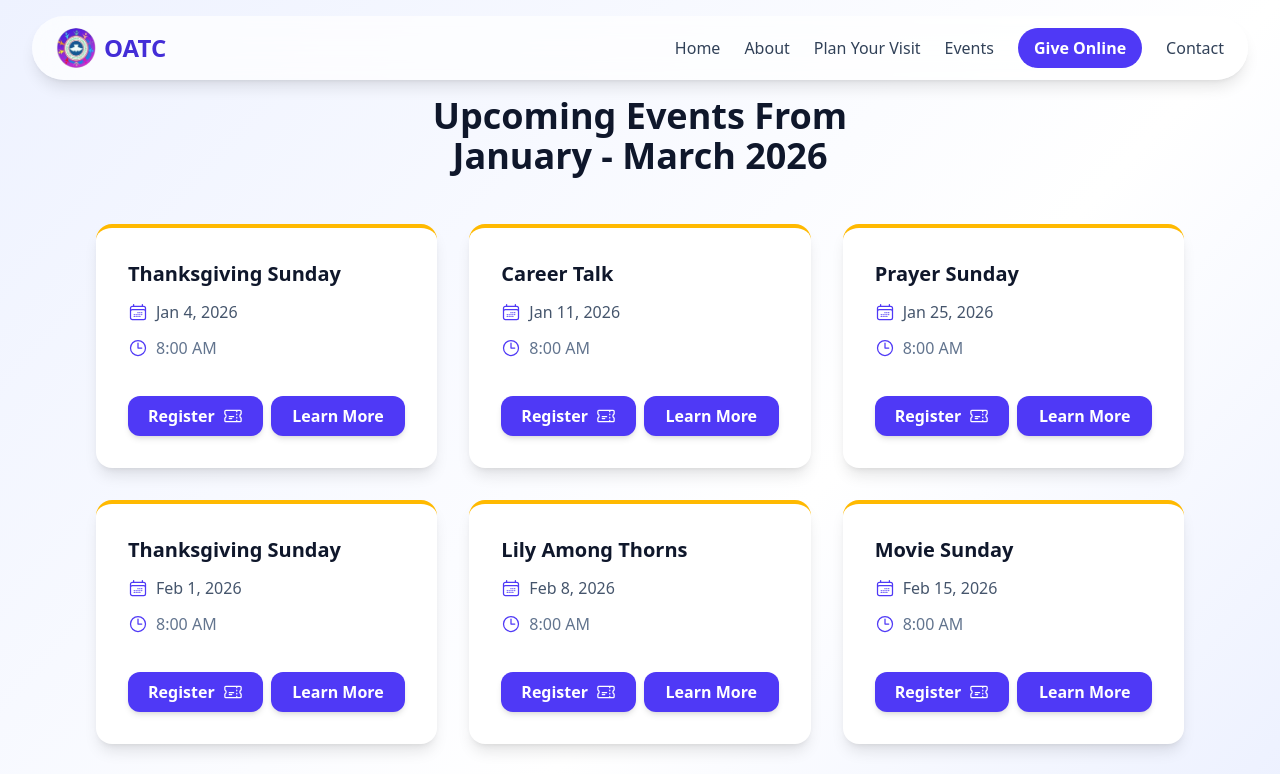
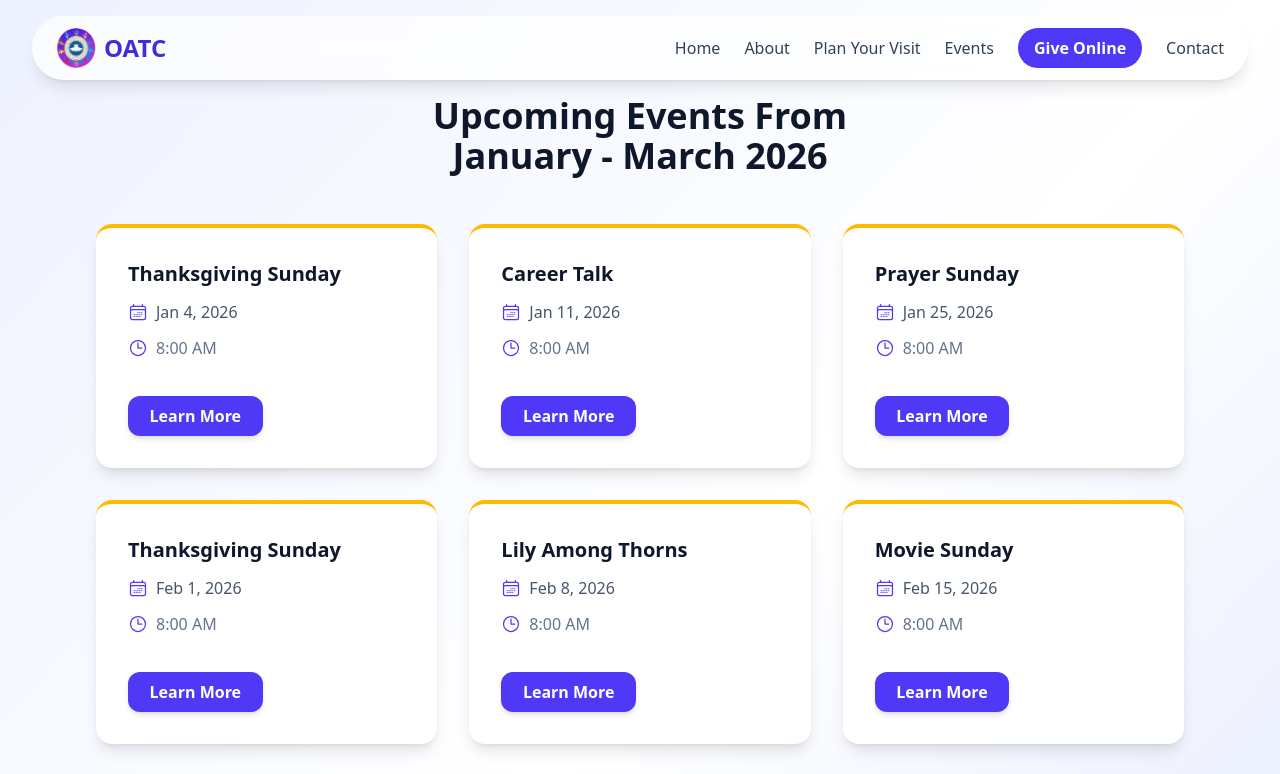
Before and after one commit to 1amGH05T/OATC, a React (Vite) app: page /events in a window 1280 px wide. Shown: the top 774 px of the page. Built offline with nearby package versions, Linux system fonts and the light colour scheme.

Commit message:
removed the register button

```diff
--- a/pages/Events.jsx
+++ b/pages/Events.jsx
@@ -1,5 +1,5 @@
 import React from "react";
-import emailjs from "@emailjs/browser";
+// import emailjs from "@emailjs/browser";
 import { motion, AnimatePresence } from "framer-motion";
 import { useState } from "react";
 import {
@@ -20,40 +20,40 @@ const fadeUp = {
   visible: { opacity: 1, y: 0 },
 };
 
-const YOUR_SERVICE_ID = "service_bsz54ia";
-const YOUR_TEMPLATE_ID = "template_ov6vrot";
-const YOUR_PUBLIC_KEY = "OgsmA3xajlGXc1F_S";
+// const YOUR_SERVICE_ID = "service_bsz54ia";
+// const YOUR_TEMPLATE_ID = "template_ov6vrot";
+// const YOUR_PUBLIC_KEY = "OgsmA3xajlGXc1F_S";
 
 export default function Events() {
 
-  const handleRegister = (eventTitle) => {
-    const fullName = prompt(
-      `Enter your full name to register for ${eventTitle}:`
-    );
+//   const handleRegister = (eventTitle) => {
+//     const fullName = prompt(
+//       `Enter your full name to register for ${eventTitle}:`
+//     );
 
-    if (!fullName || fullName.trim() === "") return;
+//     if (!fullName || fullName.trim() === "") return;
 
-    const templateParams = {
-    user_name: fullName,
-    event_name: eventTitle,
-}
+//     const templateParams = {
+//     user_name: fullName,
+//     event_name: eventTitle,
+// }
 
-    emailjs
-      .send(
-        YOUR_SERVICE_ID,
-        YOUR_TEMPLATE_ID,
-        templateParams,
-        YOUR_PUBLIC_KEY
-      )
-      .then(() => {
-        alert(
-          `Thank you, ${fullName}. You've successfully registered for ${eventTitle}.`
-        );
-      })
-      .catch((error) => {
-        console.error("EmailJS Error:", error);
-      });
-  };
+//     emailjs
+//       .send(
+//         YOUR_SERVICE_ID,
+//         YOUR_TEMPLATE_ID,
+//         templateParams,
+//         YOUR_PUBLIC_KEY
+//       )
+//       .then(() => {
+//         alert(
+//           `Thank you, ${fullName}. You've successfully registered for ${eventTitle}.`
+//         );
+//       })
+//       .catch((error) => {
+//         console.error("EmailJS Error:", error);
+//       });
+//   };
 
   const [openModal1, setOpenModal1] = useState(null);
 
@@ -116,13 +116,13 @@ const events = [
                 </p>
 
                 <div className="grid grid-cols-1 md:grid-cols-2 gap-2 items-stretch">
-                <button
+                {/* <button
                   onClick={() => handleRegister(e.title)}
                   className="mt-6 w-full md:w-auto bg-indigo-600 hover:bg-indigo-700 transition text-white px-5 py-2 rounded-xl font-semibold shadow-md flex items-center justify-center gap-2"
                 >
                   Register
                   <TicketIcon className="w-5 h-5" />
-                </button>
+                </button> */}
 
                 <button
                   onClick={() => setOpenModal1(i)}
```
